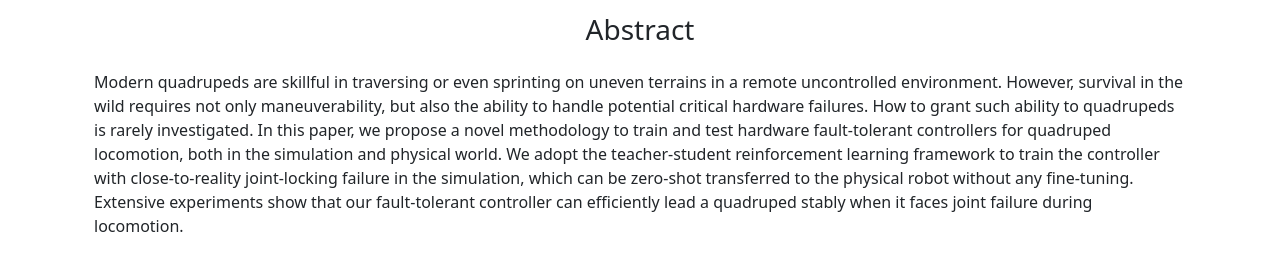
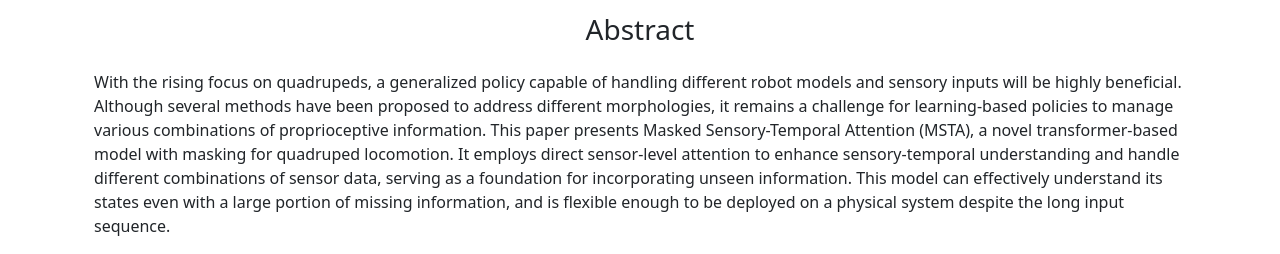
Before and after one commit to johnliudk/msta, a plain HTML site: page index.html in a window 1280 px wide. Shown: the part 621-875 px from the top of the page. Drawn offline with nearby package versions, Linux system fonts and the light colour scheme.

Commit message:
update abstract

```diff
--- a/index.html
+++ b/index.html
@@ -54,7 +54,7 @@
 		<br>
 		<div class="container">
 			<h3 class="text-center mb-4">Abstract</h3>
-			<p>Modern quadrupeds are skillful in traversing or even sprinting on uneven terrains in a remote uncontrolled environment. However, survival in the wild requires not only maneuverability, but also the ability to handle potential critical hardware failures. How to grant such ability to quadrupeds is rarely investigated. In this paper, we propose a novel methodology to train and test hardware fault-tolerant controllers for quadruped locomotion, both in the simulation and physical world. We adopt the teacher-student reinforcement learning framework to train the controller with close-to-reality joint-locking failure in the simulation, which can be zero-shot transferred to the physical robot without any fine-tuning. Extensive experiments show that our fault-tolerant controller can efficiently lead a quadruped stably when it faces joint failure during locomotion.</p>
+			<p>With the rising focus on quadrupeds, a generalized policy capable of handling different robot models and sensory inputs will be highly beneficial. Although several methods have been proposed to address different morphologies, it remains a challenge for learning-based policies to manage various combinations of proprioceptive information. This paper presents Masked Sensory-Temporal Attention (MSTA), a novel transformer-based model with masking for quadruped locomotion. It employs direct sensor-level attention to enhance sensory-temporal understanding and handle different combinations of sensor data, serving as a foundation for incorporating unseen information. This model can effectively understand its states even with a large portion of missing information, and is flexible enough to be deployed on a physical system despite the long input sequence.</p>
 		</div>
 	</div>
 	<script src="https://cdn.jsdelivr.net/npm/bootstrap@5.3.0-alpha1/dist/js/bootstrap.bundle.min.js" integrity="sha384-w76AqPfDkMBDXo30jS1Sgez6pr3x5MlQ1ZAGC+nuZB+EYdgRZgiwxhTBTkF7CXvN" crossorigin="anonymous"></script>
```
